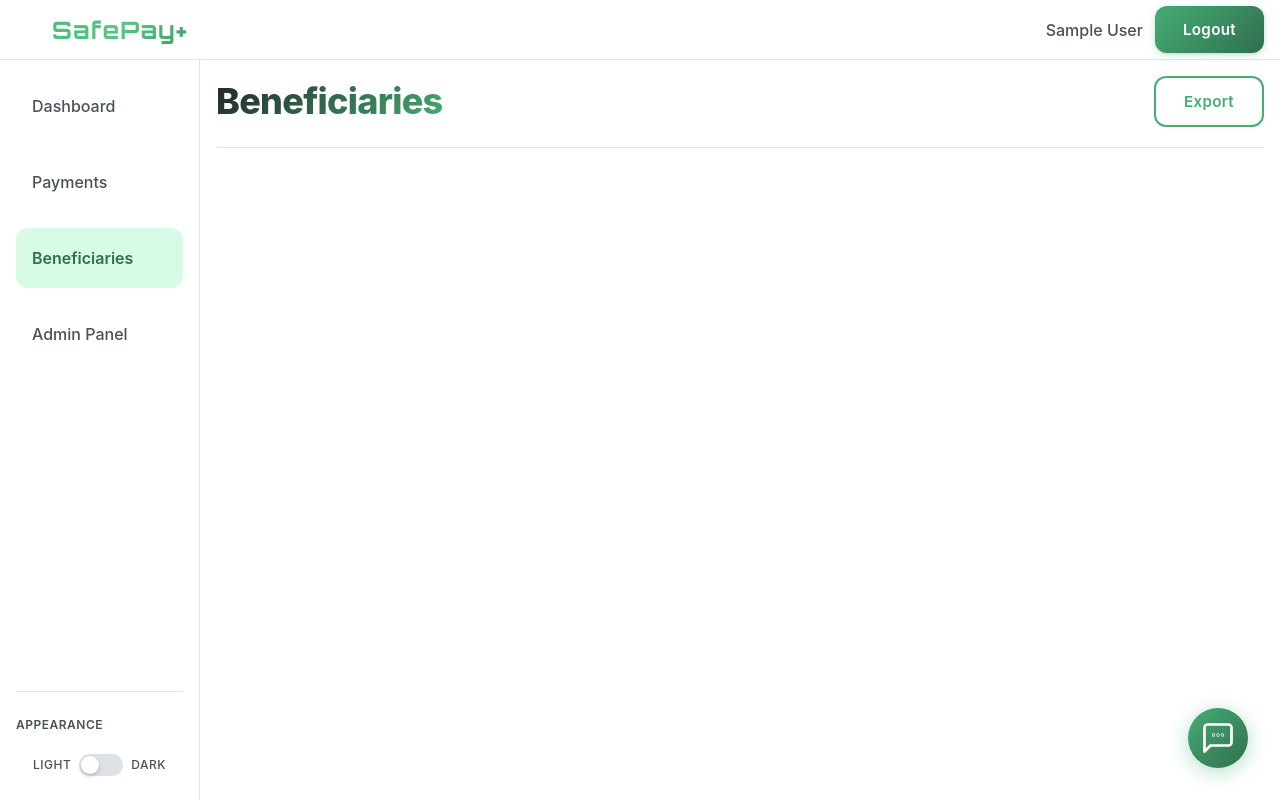
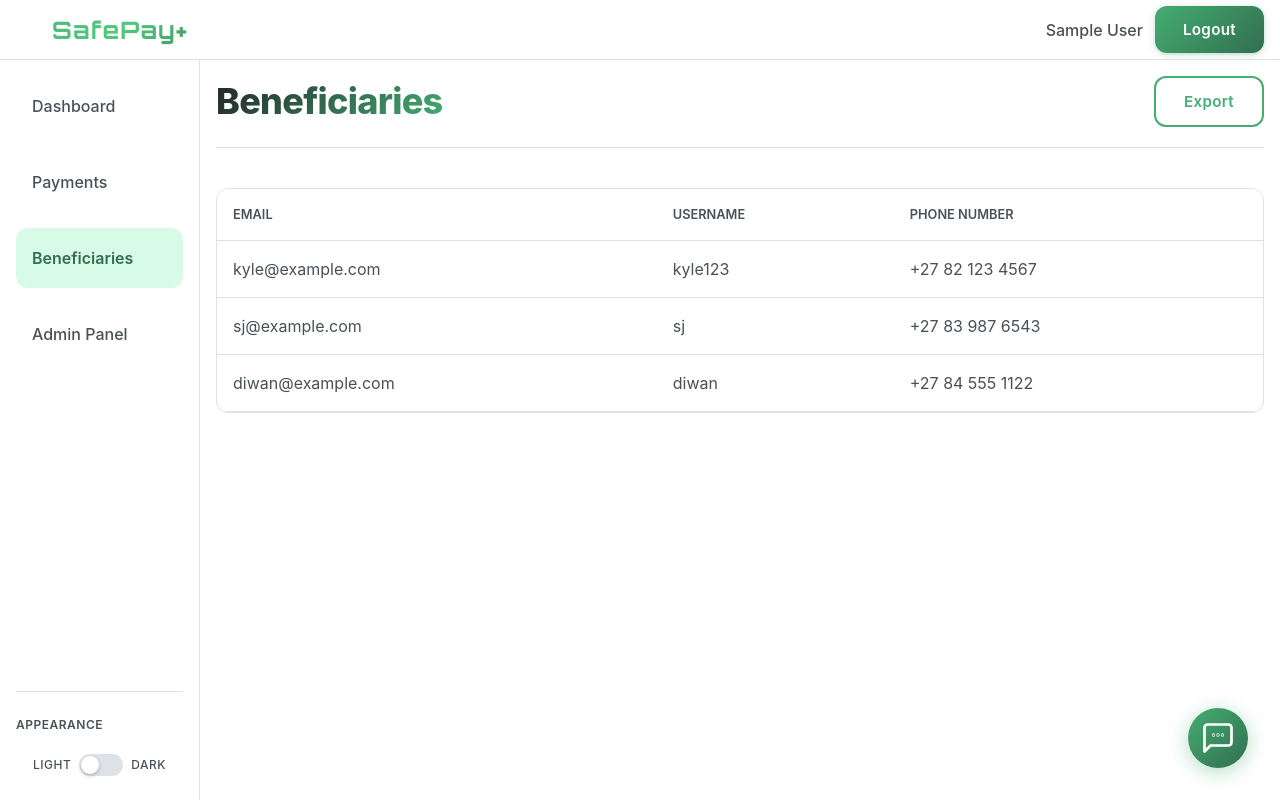
Before and after one commit to kylecohead/p2p-payment-platform, a React (Vite) app in the folder frontend/: page /beneficiaries in a window 1280 px wide. Built offline with nearby package versions, Linux system fonts and the light colour scheme; sample sign-in values are in the browser's storage.

Commit message:
Added beneficiaries table, updated send panel

```diff
--- a/frontend/src/components/SendPanel.jsx
+++ b/frontend/src/components/SendPanel.jsx
@@ -1,12 +1,20 @@
 import React, { useState } from "react";
 import ApiService from "../services/api";
 
-export default function SendPanel({ onSuccess, onCancel }) {
-  const [recipientEmail, setRecipientEmail] = useState("");
+export default function SendPanel({
+  onSuccess,
+  onCancel,
+  recipientEmail: initialRecipientEmail = "",
+}) {
+  const [recipientEmail, setRecipientEmail] = useState(initialRecipientEmail);
   const [amount, setAmount] = useState("");
   const [description, setDescription] = useState("");
   const [submitted, setSubmitted] = useState(false);
   const [error, setError] = useState("");
+
+  React.useEffect(() => {
+    setRecipientEmail(initialRecipientEmail);
+  }, [initialRecipientEmail]);
 
   const handleSubmit = async (e) => {
     e.preventDefault();
--- a/frontend/src/pages/Beneficiaries.css
+++ b/frontend/src/pages/Beneficiaries.css
@@ -0,0 +1,31 @@
+.beneficiaries-table-container {
+  margin-top: 1rem;
+  background: var(--surface-raised);
+  border: 1px solid var(--border);
+  border-radius: 12px;
+  overflow: hidden;
+  transition: background-color var(--transition-speed) ease,
+    border-color var(--transition-speed) ease;
+}
+
+.beneficiaries-table {
+  width: 100%;
+  border-collapse: collapse;
+}
+
+.beneficiaries-table th {
+  background: var(--surface);
+  padding: 1rem;
+  text-align: left;
+  font-weight: 600;
+  font-size: 0.8rem;
+  color: var(--text-secondary);
+  border-bottom: 1px solid var(--border);
+  transition: background-color var(--transition-speed) ease,
+    border-color var(--transition-speed) ease;
+}
+
+.beneficiaries-table td {
+  padding: 1rem;
+  border-bottom: 1px solid var(--gray-200);
+}
--- a/frontend/src/pages/Beneficiaries.jsx
+++ b/frontend/src/pages/Beneficiaries.jsx
@@ -6,9 +6,29 @@ import Popup from "../components/Popup";
 import SparkleOverlay from "../components/SparkleOverlay";
 import "./Beneficiaries.css";
 
+// Hardcoded beneficiaries for now
+const beneficiaries = [
+  {
+    email: "kyle@example.com",
+    username: "kyle123",
+    phone: "+27 82 123 4567",
+  },
+  {
+    email: "sj@example.com",
+    username: "sj",
+    phone: "+27 83 987 6543",
+  },
+  {
+    email: "diwan@example.com",
+    username: "diwan",
+    phone: "+27 84 555 1122",
+  },
+];
+
 export default function Beneficiaries() {
   const [panelOpen, setPanelOpen] = useState(false);
   const [sendPopupOpen, setSendPopupOpen] = useState(false);
+  const [selectedBeneficiary, setSelectedBeneficiary] = useState(null);
 
   // Closes the popup and navigates to /dashboard
   function onSendPopupClose() {
@@ -28,7 +48,6 @@ export default function Beneficiaries() {
         onClose={onSendPopupClose}
       />
 
-
       <div className="page-header-with-actions">
         <h1 className="page-title">Beneficiaries</h1>
         <div className="page-actions">
@@ -38,9 +57,40 @@ export default function Beneficiaries() {
         </div>
       </div>
 
+      {/* Beneficiaries Table */}
+      <div className="beneficiaries-table-container">
+        <table className="beneficiaries-table">
+          <thead>
+            <tr>
+              <th>EMAIL</th>
+              <th>USERNAME</th>
+              <th>PHONE NUMBER</th>
+            </tr>
+          </thead>
+          <tbody>
+            {beneficiaries.map((b, idx) => (
+              <tr
+                key={idx}
+                style={{ cursor: "pointer" }}
+                onClick={() => {
+                  setSelectedBeneficiary(b);
+                  setPanelOpen(true);
+                }}
+              >
+                <td>{b.email}</td>
+                <td>{b.username}</td>
+                <td>{b.phone}</td>
+              </tr>
+            ))}
+          </tbody>
+        </table>
+      </div>
+
+      {/* Payment panel */}
       {panelOpen && (
         <SidePanel title="New payment" onClose={() => setPanelOpen(false)}>
           <SendPanel
+            recipientEmail={selectedBeneficiary?.email || ""}
             onCancel={() => setPanelOpen(false)}
             onSuccess={() => {
               setPanelOpen(false);
--- a/frontend/src/services/api.js
+++ b/frontend/src/services/api.js
@@ -1,4 +1,4 @@
-const API_BASE_URL = 'http://100.79.244.95:8000'; /*change to your own one for frontend*/
+const API_BASE_URL = 'http://100.102.145.100:8000'; /*change to your own one for frontend*/
 
 class ApiService {
   // Login method
```
Lines whose indentation alone changed are shown as unchanged.
